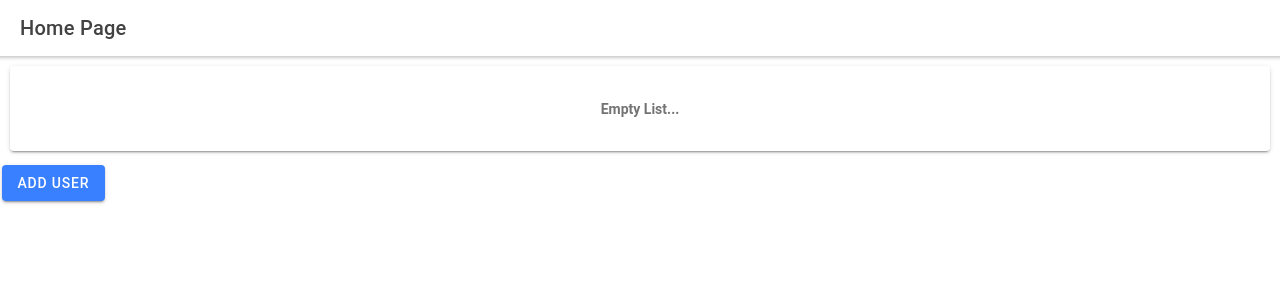
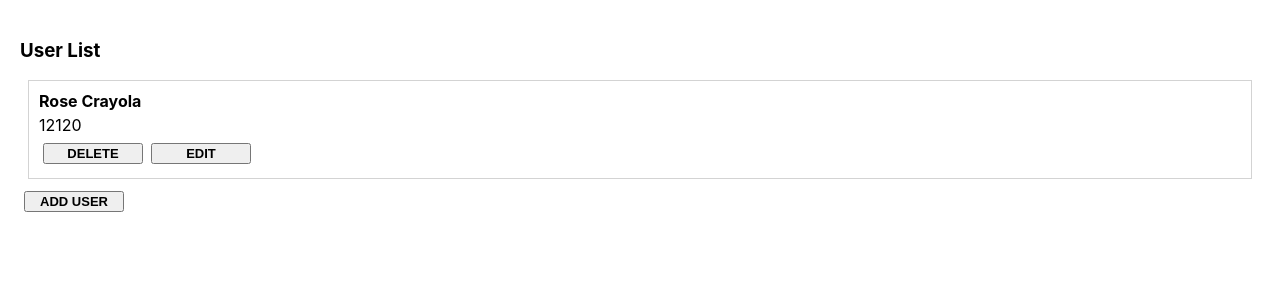
Before and after one commit to aaronksaunders/reactjs-course-3, a React (Create React App) app: page /home in a window 1280 px wide. Shown: the top 300 px of the page. Built offline with nearby package versions, Linux system fonts and the light colour scheme.

Commit message:
removed all ionic and added basic styling

```diff
--- a/src/App.css
+++ b/src/App.css
@@ -1,7 +1,6 @@
 .App {
-  padding : 20px
+  padding: 20px;
 }
-
 
 .App-link {
   color: #61dafb;
@@ -15,3 +14,44 @@
     transform: rotate(360deg);
   }
 }
+
+.list {
+  padding: 10px;
+}
+
+.list-entry {
+  padding: 10px;
+  border: lightgray 1px solid;
+  margin: 8px;
+}
+.list-entry div {
+  margin-bottom: 4px;
+}
+button {
+  margin: 4px;
+  width: 100px;
+  font-size: 13px;
+  font-weight: 600;
+}
+.list-entry .title {
+  font-weight: bold;
+}
+
+
+.user-form {
+  padding: 10px;
+  border: lightgray 1px solid;
+  margin: 2px;
+}
+
+.user-form input {
+  width : 180px;
+  font-size: 13px;
+  float : right;
+  border: lightgray 1px solid;
+}
+.user-form-input-wrapper {
+  width : 280px;
+  padding : 4px;
+  margin-bottom: 8px
+}
--- a/src/App.js
+++ b/src/App.js
@@ -6,23 +6,19 @@ import "./App.css";
 import HomePage from "./pages/HomePage";
 import NewUserPage from "./pages/NewUserPage";
 import EditUserPage from "./pages/EditUserPage";
-// Ionic
-/* Core CSS required for Ionic components to work properly */
-import "@ionic/react/css/core.css";
-
-/* Optional CSS utils that can be commented out */
-import "@ionic/react/css/padding.css";
-import "@ionic/react/css/float-elements.css";
-import "@ionic/react/css/text-alignment.css";
-import "@ionic/react/css/text-transformation.css";
-import "@ionic/react/css/flex-utils.css";
-import "@ionic/react/css/display.css";
-import { IonApp } from "@ionic/react";
 
 const history = createHashHistory();
 class App extends React.Component {
   state = {
-    people: [],
+    people: [
+      {
+        id: 12120,
+        name: {
+          first: "Rose",
+          last: "Crayola"
+        }
+      }
+    ],
     currentUser: null
   };
 
@@ -85,7 +81,7 @@ class App extends React.Component {
   // https://tylermcginnis.com/react-router-pass-props-to-components/
   render() {
     return (
-      <IonApp>
+      <div className="App">
         <Router history={history}>
           <Route path="/" render={() => <Redirect to="/home" />} />
           <Route
@@ -119,7 +115,7 @@ class App extends React.Component {
           />
           {/* <Route exact path="/edit-user" component={EditUserPage} /> */}
         </Router>
-      </IonApp>
+      </div>
     );
   }
 }
--- a/src/components/AddUsers.js
+++ b/src/components/AddUsers.js
@@ -1,7 +1,6 @@
 import React, { Component } from "react";
 import { withRouter } from "react-router";
 import PropTypes from "prop-types"; // https://reactjs.org/docs/typechecking-with-proptypes.html
-import { IonItem, IonInput, IonLabel, IonButton } from "@ionic/react";
 
 class AddUser extends Component {
   constructor(props) {
@@ -51,10 +50,7 @@ class AddUser extends Component {
     this.setState({ name: { first: "", last: "" }, invalid: true });
 
     // clear the name
-    this.firstNameRef.current.children[0].value = null;
     this.firstNameRef.current.value = null;
-
-    this.lastNameRef.current.children[0].value = null;
     this.lastNameRef.current.value = null;
   };
 
@@ -83,33 +79,37 @@ class AddUser extends Component {
   render() {
     return (
       <>
-        <IonItem>
-          <IonLabel position="floating">First Name</IonLabel>
-          <IonInput
+        <div className="user-form">
+            <div className="user-form-input-wrapper">
+            <label>First Name
+            <input
               type="text"
               name="first"
               ref={this.firstNameRef}
               value={this.state.name.first}
-            onInput={this.handleChangeText}
-          ></IonInput>
-        </IonItem>
-        <IonItem>
-          <IonLabel position="floating">Last Name</IonLabel>
-          <IonInput
+              onChange={this.handleChangeText}
+            />
+            </label>
+            </div>
+            <div className="user-form-input-wrapper">
+            <label>Last Name
+            <input
               type="text"
               name="last"
               ref={this.lastNameRef}
               value={this.state.name.last}
-            onInput={this.handleChangeText}
-          ></IonInput>
-        </IonItem>
-        <IonButton
+              onChange={this.handleChangeText}
+            />
+            </label>
+          </div>
+          <button
             onClick={this.handleBtnClick}
             disabled={this.state.invalid === true}
           >
             {this.props.user ? "Save User" : "Add User"}
-        </IonButton>
-        <IonButton onClick={this.clearInputFields}>Clear</IonButton>
+          </button>
+          <button onClick={this.clearInputFields}>Clear</button>
+        </div>
       </>
     );
   }
--- a/src/components/ListUsers.js
+++ b/src/components/ListUsers.js
@@ -1,19 +1,5 @@
 import React from "react";
 import PropTypes from "prop-types"; // https://reactjs.org/docs/typechecking-with-proptypes.html
-import {
-  IonList,
-  IonItem,
-  IonLabel,
-  IonButton,
-  IonListHeader,
-  IonItemOption,
-  IonItemOptions,
-  IonItemSliding,
-  IonIcon,
-  IonCard,
-  IonCardHeader
-} from "@ionic/react";
-import { trash, document, create } from "ionicons/icons";
 
 class ListUsers extends React.Component {
   state = {
@@ -23,49 +9,26 @@ class ListUsers extends React.Component {
     let users = this.props.users;
     return users.length !== 0 ? (
       <>
-        <IonList>
-          <IonListHeader>
-            <h2> User List</h2>
-          </IonListHeader>
+        <h3> User List</h3>
         {this.props.users.map((_user, _index) => {
           return (
-              <IonItemSliding key={_user.id}>
-                <IonItem key={_user.id}>
-                  <IonLabel class="ion-text-wrap">
-                    <h1>
+            <div key={_user.id} className="list-entry">
+              <div className="title">
                 {_user.name.first}&nbsp;{_user.name.last}
-                    </h1>
-                    <h3>{_user.id}</h3>
-                  </IonLabel>
-                </IonItem>
-
-                <IonItemOptions side="end">
-                  <IonItemOption color="danger">
-                    <IonIcon
-                      slot="icon-only"
-                      icon={trash}
-                      onClick={() => this.props.onDelete(_index)}
-                    ></IonIcon>
-                  </IonItemOption>
-                  <IonItemOption>
-                    <IonIcon
-                      slot="icon-only"
-                      icon={create}
-                      onClick={() => this.props.onEdit(_index)}
-                    ></IonIcon>
-                  </IonItemOption>
-                </IonItemOptions>
-              </IonItemSliding>
+              </div>
+              <div>{_user.id}</div>
+              <button onClick={() => this.props.onDelete(_index)}>
+                DELETE
+              </button>
+              <button onClick={() => this.props.onEdit(_index)}>EDIT</button>
+            </div>
           );
         })}
-        </IonList>
       </>
     ) : (
-      <IonCard>
-        <IonCardHeader style={{ textAlign: "center" }}>
+      <div style={{ textAlign: "center" }}>
         <h4>Empty List...</h4>
-        </IonCardHeader>
-      </IonCard>
+      </div>
     );
   }
 }
--- a/src/pages/EditUserPage.js
+++ b/src/pages/EditUserPage.js
@@ -2,17 +2,6 @@ import React from "react";
 import { withRouter } from "react-router";
 import AddUser from "../components/AddUsers";
 
-import {
-  IonPage,
-  IonContent,
-  IonButton,
-  IonHeader,
-  IonToolbar,
-  IonTitle,
-  IonCard,
-  IonCardContent,
-  IonButtons
-} from "@ionic/react";
 
 class EditUserPage extends React.Component {
   state = {
@@ -21,31 +10,14 @@ class EditUserPage extends React.Component {
 
   render() {
     return (
-      <IonPage>
-        <IonHeader>
-          <IonToolbar>
-            <IonTitle>Edit User Page</IonTitle>
-            <IonButtons slot="end">
-              <IonButton
-                color="danger"
-                onClick={() => this.props.history.goBack()}
-              >
-                Go Back
-              </IonButton>
-            </IonButtons>
-          </IonToolbar>
-        </IonHeader>
-        <IonContent>
-          <IonCard>
-            <IonCardContent>
-              <AddUser
-                user={this.state.currentUser}
-                handleSubmit={this.props.handleUpdateUser}
-              />
-            </IonCardContent>
-          </IonCard>
-        </IonContent>
-      </IonPage>
+      <>
+        <h1>Edit User Page</h1>
+        <button onClick={() => this.props.history.goBack()}>Go Back</button>
+        <AddUser
+          user={this.state.currentUser}
+          handleSubmit={this.props.handleUpdateUser}
+        />
+      </>
     );
   }
 }
--- a/src/pages/HomePage.js
+++ b/src/pages/HomePage.js
@@ -1,37 +1,21 @@
 import React from "react";
 import { withRouter } from "react-router";
 import ListUsers from "../components/ListUsers";
-
-import {
-  IonPage,
-  IonContent,
-  IonButton,
-  IonHeader,
-  IonToolbar,
-  IonTitle
-} from "@ionic/react";
 
 class HomePage extends React.Component {
   render() {
     let { users, onDelete, onEdit, history } = this.props;
     return (
-      <IonPage>
-        <IonHeader>
-          <IonToolbar>
-            <IonTitle>Home Page</IonTitle>
-          </IonToolbar>
-        </IonHeader>
-        <IonContent padding>
+      <>
           <ListUsers
             users={users}
             onEdit={onEdit}
             onDelete={onDelete}
           ></ListUsers>
-          <IonButton onClick={() => history.push("/new-user")}>
+          <button onClick={() => history.push("/new-user")}>
             ADD USER
-          </IonButton>
-        </IonContent>
-      </IonPage>
+          </button>
+        </>
     );
   }
 }
--- a/src/pages/NewUserPage.js
+++ b/src/pages/NewUserPage.js
@@ -1,18 +1,6 @@
 import React from "react";
 import { withRouter } from "react-router";
 import AddUser from "../components/AddUsers";
-
-import {
-  IonPage,
-  IonContent,
-  IonButton,
-  IonHeader,
-  IonToolbar,
-  IonTitle,
-  IonCard,
-  IonCardContent,
-  IonButtons
-} from "@ionic/react";
 
 class NewUserPage extends React.Component {
   state = {
@@ -21,28 +9,11 @@ class NewUserPage extends React.Component {
 
   render() {
     return (
-      <IonPage>
-        <IonHeader>
-          <IonToolbar>
-            <IonTitle>Add User Page</IonTitle>
-            <IonButtons slot="end">
-              <IonButton
-                color="danger"
-                onClick={() => this.props.history.goBack()}
-              >
-                Go Back
-              </IonButton>
-            </IonButtons>
-          </IonToolbar>
-        </IonHeader>
-        <IonContent>
-          <IonCard>
-            <IonCardContent>
-              <AddUser handleSubmit={this.props.handleSubmit} />
-            </IonCardContent>
-          </IonCard>
-        </IonContent>
-      </IonPage>
+      <>
+        <h1>Add User Page</h1>
+        <button onClick={() => this.props.history.goBack()}>Go Back</button>
+        <AddUser handleSubmit={this.props.handleSubmit} />
+      </>
     );
   }
 }
```
Lines whose indentation alone changed are shown as unchanged.
